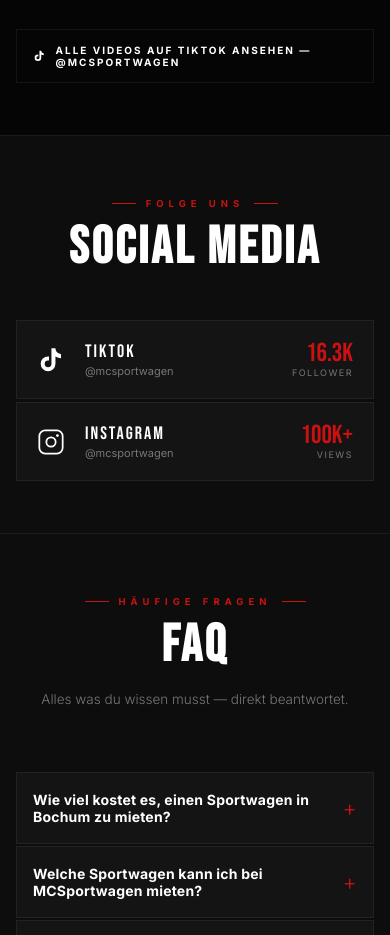
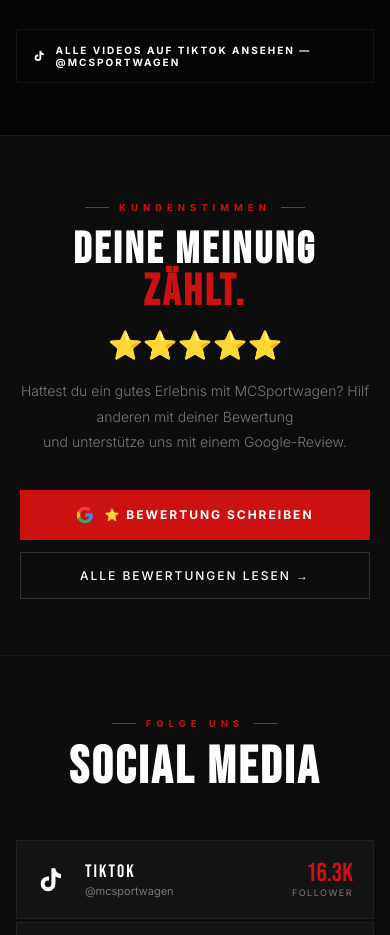
Before and after one commit to ferry-ki-einbau/mc-sportwagen, a plain HTML site: page index.html in a window 390 px wide. Shown: the part 6460-7395 px from the top of the page. Drawn offline with Linux system fonts and the light colour scheme; a script that the page names is missing.

Commit message:
feat: Google Review Section + Nav-Link, mobile optimiert

```diff
--- a/index.html
+++ b/index.html
@@ -821,6 +821,10 @@ nav.s{padding:10px 16px}
 .tt-cta{padding:0 16px;margin-top:20px}
 .tt-cta-btn{width:100%;justify-content:center;padding:14px 16px;font-size:10px}
 
+/* === REVIEWS === */
+#bewertung{padding:56px 20px!important}
+#bewertung div[style*="flex"]{flex-direction:column!important}
+#bewertung a{width:100%!important;justify-content:center!important;box-sizing:border-box!important}
 /* === SOCIAL === */
 .social{padding:52px 16px}
 .soc-grid{grid-template-columns:1fr;gap:3px}
@@ -898,6 +902,7 @@ footer{padding:32px 16px 20px}
     <li><a href="#services">Services</a></li>
     <li><a href="#kontakt">Kontakt</a></li>
     <li><a href="#tiktok">TikTok</a></li>
+    <li><a href="#bewertung">Bewertung</a></li>
   </ul>
   <a href="https://wa.me/4917664872989" class="ncta" target="_blank">Jetzt Buchen</a>
 </nav>
@@ -1351,6 +1356,33 @@ footer{padding:32px 16px 20px}
       <svg width="16" height="16" viewBox="0 0 24 24" fill="currentColor"><path d="M19.59 6.69a4.83 4.83 0 01-3.77-4.25V2h-3.45v13.67a2.89 2.89 0 01-2.88 2.5 2.89 2.89 0 01-2.89-2.89 2.89 2.89 0 012.89-2.89c.28 0 .54.04.79.1V9.01a6.33 6.33 0 00-.79-.05 6.34 6.34 0 00-6.34 6.34 6.34 6.34 0 006.34 6.34 6.34 6.34 0 006.33-6.34V9a8.17 8.17 0 004.77 1.52V7.07a4.85 4.85 0 01-1-.38z"/></svg>
       Alle Videos auf TikTok ansehen — @mcsportwagen
     </a>
+  </div>
+</section>
+
+<!-- GOOGLE REVIEWS -->
+<section style="padding:80px 64px;background:var(--s1);border-top:1px solid var(--border);text-align:center" id="bewertung">
+  <div style="max-width:680px;margin:0 auto">
+    <div class="sh-eye r" style="justify-content:center;margin-bottom:16px">Kundenstimmen</div>
+    <h2 class="r" style="font-family:'Bebas Neue',sans-serif;font-size:clamp(44px,5vw,72px);letter-spacing:3px;line-height:.95;margin-bottom:16px">DEINE MEINUNG<br><span style="color:var(--red)">ZÄHLT.</span></h2>
+    <div class="r d1" style="display:flex;justify-content:center;gap:6px;margin-bottom:16px;font-size:28px">⭐⭐⭐⭐⭐</div>
+    <p class="r d1" style="font-size:14px;color:var(--m);line-height:1.8;margin-bottom:36px;font-weight:300">
+      Hattest du ein gutes Erlebnis mit MCSportwagen? Hilf anderen mit deiner Bewertung<br>und unterstütze uns mit einem Google-Review.
+    </p>
+    <div class="r d2" style="display:flex;gap:12px;justify-content:center;flex-wrap:wrap">
+      <a href="https://www.google.com/search?q=MC+Sportwagen+Bochum&lrd=0x47b8e1740df41235:0x4adec260d13ed948,1,,,," target="_blank" rel="noopener"
+         style="display:inline-flex;align-items:center;gap:10px;background:var(--red);color:#fff;text-decoration:none;padding:15px 32px;font-size:12px;font-weight:700;letter-spacing:2px;text-transform:uppercase;transition:all .3s;border:1px solid var(--red)"
+         onmouseover="this.style.background='transparent';this.style.color='var(--red)'"
+         onmouseout="this.style.background='var(--red)';this.style.color='#fff'">
+        <svg width="18" height="18" viewBox="0 0 24 24" fill="currentColor"><path d="M22.56 12.25c0-.78-.07-1.53-.2-2.25H12v4.26h5.92c-.26 1.37-1.04 2.53-2.21 3.31v2.77h3.57c2.08-1.92 3.28-4.74 3.28-8.09z" fill="#4285F4"/><path d="M12 23c2.97 0 5.46-.98 7.28-2.66l-3.57-2.77c-.98.66-2.23 1.06-3.71 1.06-2.86 0-5.29-1.93-6.16-4.53H2.18v2.84C3.99 20.53 7.7 23 12 23z" fill="#34A853"/><path d="M5.84 14.09c-.22-.66-.35-1.36-.35-2.09s.13-1.43.35-2.09V7.07H2.18C1.43 8.55 1 10.22 1 12s.43 3.45 1.18 4.93l2.85-2.22.81-.62z" fill="#FBBC05"/><path d="M12 5.38c1.62 0 3.06.56 4.21 1.64l3.15-3.15C17.45 2.09 14.97 1 12 1 7.7 1 3.99 3.47 2.18 7.07l3.66 2.84c.87-2.6 3.3-4.53 6.16-4.53z" fill="#EA4335"/></svg>
+        ⭐ Bewertung schreiben
+      </a>
+      <a href="https://www.google.com/search?q=MC+Sportwagen+Bochum&lrd=0x47b8e1740df41235:0x4adec260d13ed948,3,,,," target="_blank" rel="noopener"
+         style="display:inline-flex;align-items:center;gap:10px;color:#fff;text-decoration:none;padding:15px 32px;font-size:12px;font-weight:500;letter-spacing:2px;text-transform:uppercase;border:1px solid rgba(255,255,255,.15);transition:border-color .3s"
+         onmouseover="this.style.borderColor='rgba(255,255,255,.5)'"
+         onmouseout="this.style.borderColor='rgba(255,255,255,.15)'">
+        Alle Bewertungen lesen →
+      </a>
+    </div>
   </div>
 </section>
 
```
